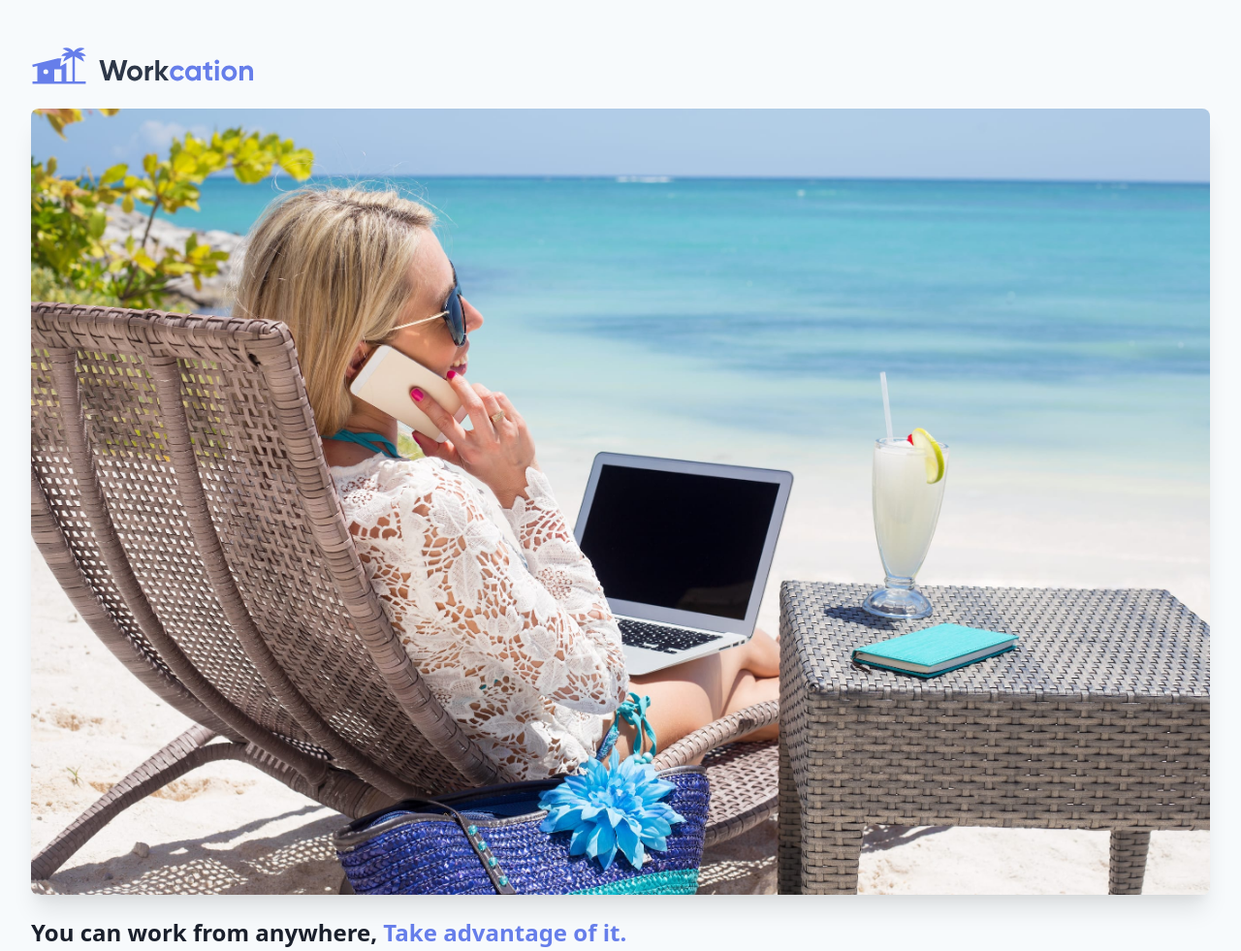
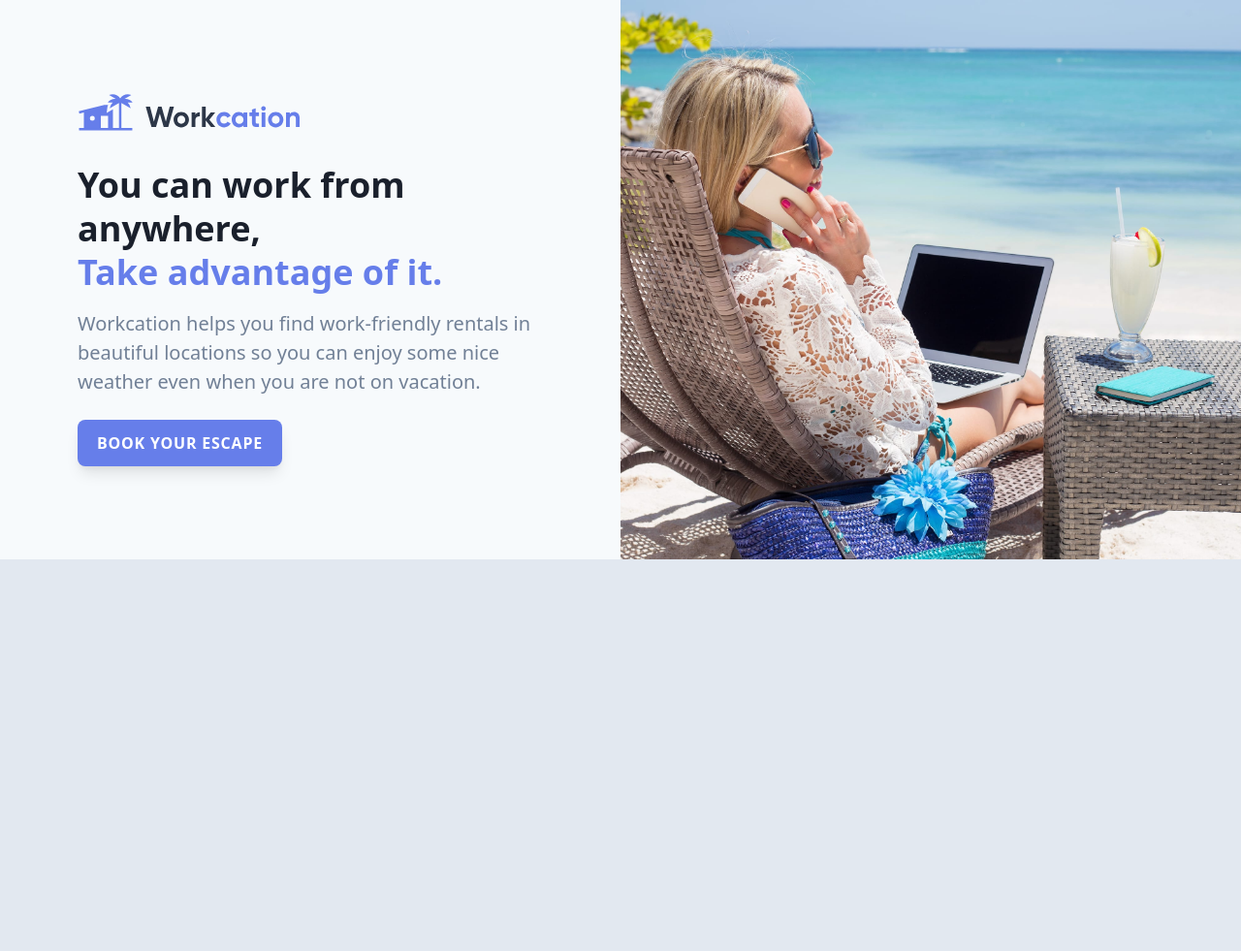
Before and after one commit to Nothing-Works/tailwindcss-playground, a website: page index.html in a window 1280 px wide. Shown: the top 981 px of the page at 97% size. After the commit the page ends 800 px from the top, so only its background shows below. Drawn offline with nearby package versions, Linux system fonts and the light colour scheme; files that its build step writes are made by us from their sources.

Commit message:
Responsive design

```diff
--- a/index.html
+++ b/index.html
@@ -9,22 +9,36 @@
   <link rel="stylesheet" href="/src/build.css" />
 </head>
 
-<body class="bg-gray-100">
-  <div class="px-8 py-12">
+<body class="bg-gray-300">
+  <div class="flex bg-gray-100">
+    <div class="px-8 py-12 max-w-md mx-auto sm:max-w-xl lg:max-w-full  lg:w-1/2 lg:px-12 lg:py-24">
+      <div class="xl:max-w-lg xl:ml-auto">
         <img class="h-10" src="/src/img/logo.svg" alt="Workcation">
-    <img class="mt-6 rounded-lg shadow-xl" src="/src/img/beach-work.jpg" alt="Women">
-    <h1 class="mt-6 text-2xl font-bold text-gray-900 leading-tight">You can work from anywhere,
+        <img class="mt-6 sm:mt-8 sm:h-64 sm:w-full sm:object-cover sm:object-center rounded-lg shadow-xl lg:hidden"
+          src="/src/img/beach-work.jpg" alt="Women">
+        <h1 class="mt-6 text-2xl sm:text-4xl sm:mt-8 font-bold text-gray-900 leading-tight lg:text-3xl xl:text-4xl">You
+          can work
+          from
+          anywhere,
+          <br class="hidden lg:inline">
           <span class="text-indigo-500">Take advantage of it.</span>
         </h1>
-    <p class="mt-2 text-gray-600">Workcation helps you find work-friendly rentals in beautiful locations so you can
+        <p class="mt-2 text-gray-600 sm:text-xl sm:mt-4">Workcation helps you find work-friendly rentals in beautiful
+          locations so
+          you can
           enjoy some nice
           weather
           even when you are not on vacation.</p>
-    <div class="mt-4">
+        <div class="mt-4 sm:mt-6">
           <a href="#"
-        class="inline-block rounded-lg shadow-lg bg-indigo-500 text-sm text-white px-5 py-3 uppercase tracking-wider font-semibold">Book
+            class="inline-block rounded-lg shadow-lg bg-indigo-500 text-sm sm:text-base text-white px-5 py-3 uppercase tracking-wider font-semibold">Book
             your
             escape</a>
+        </div>
+      </div>
+    </div>
+    <div class="hidden lg:block lg:w-1/2 lg:relative">
+      <img class="absolute inset-0 h-full w-full object-cover object-center" src="/src/img/beach-work.jpg" alt="Women">
     </div>
   </div>
 </body>
```
Lines whose indentation alone changed are shown as unchanged.
